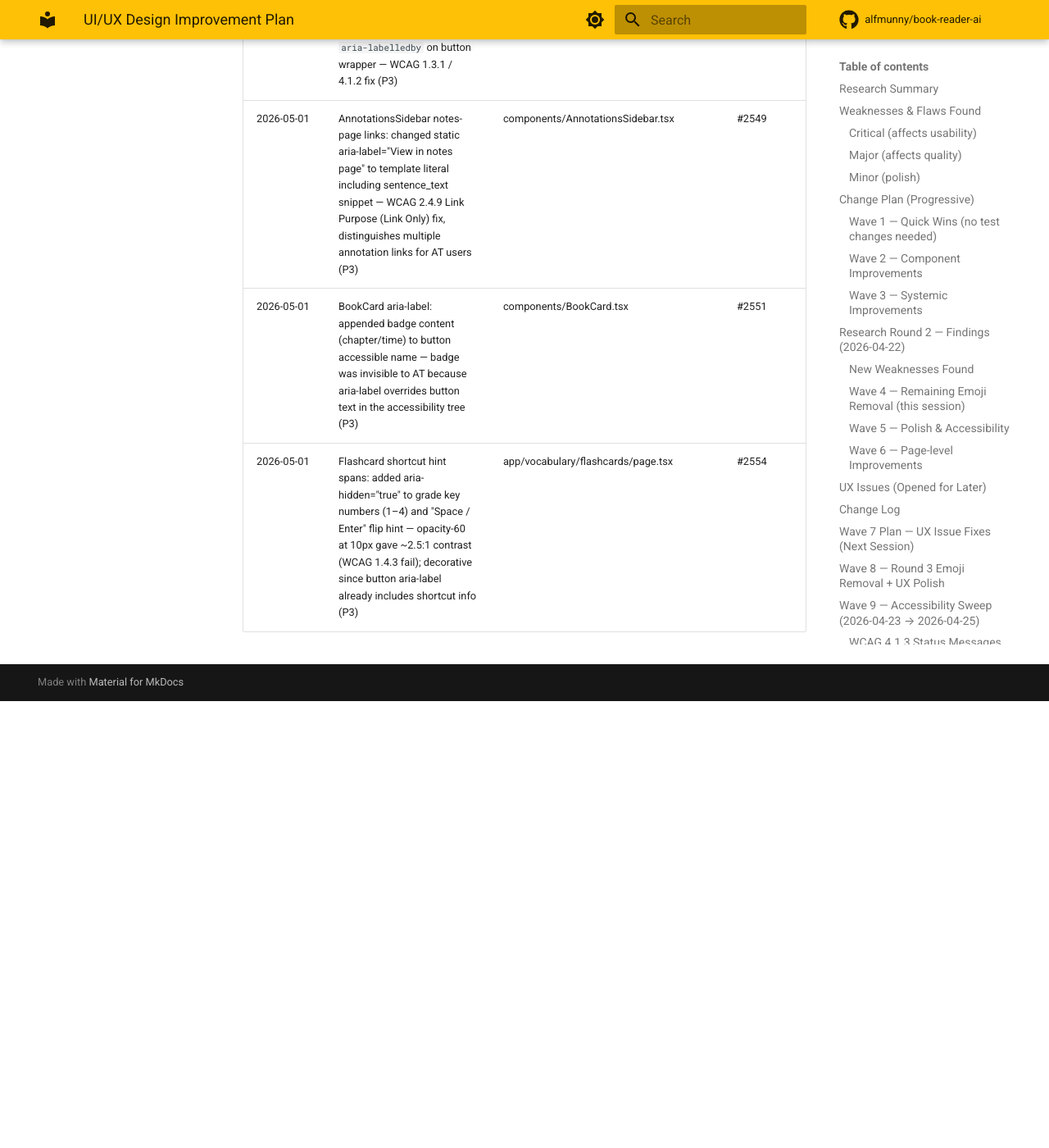
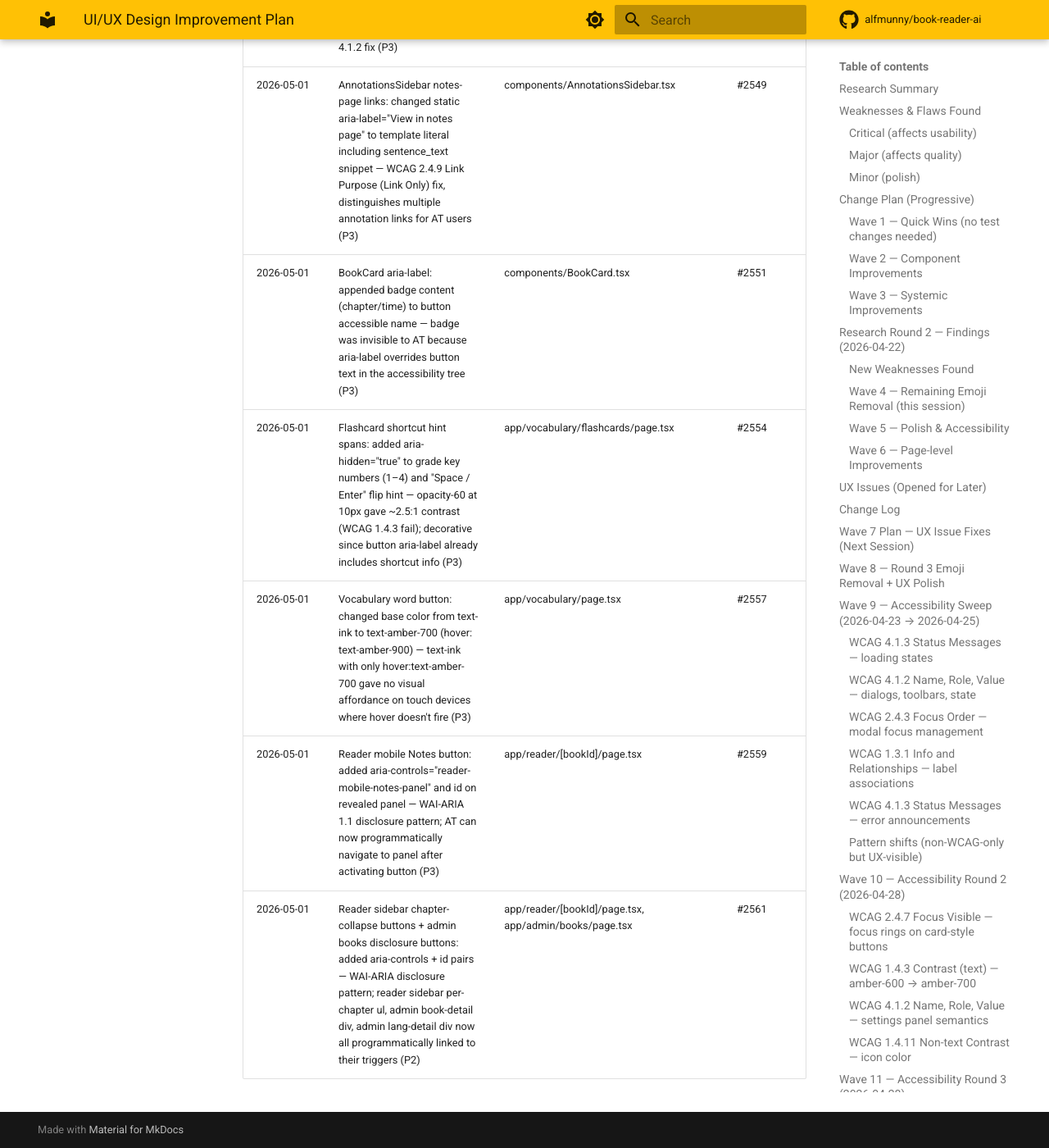
Before and after one commit to alfmunny/book-reader-ai, an MkDocs documentation site: the page built from docs/design-improvement-plan.md, in a window 1280 px wide and 1400 px high, scrolled down 36071 px. Shown: the whole window at 82% size. Built offline with MkDocs 1.6.1 and Material for MkDocs 9.7.7, drawn with Linux system fonts in a browser that asks for light colours; comment, search, counter and statistics services are not loaded; before the commit the page ends 36926 px from its top, so only the background shows below that.

Commit message:
docs: update design-improvement-plan.md with #2557, #2559, #2561 change log entries

```diff
--- a/docs/design-improvement-plan.md
+++ b/docs/design-improvement-plan.md
@@ -571,3 +571,6 @@
 | 2026-05-01 | AnnotationsSidebar notes-page links: changed static aria-label="View in notes page" to template literal including sentence_text snippet — WCAG 2.4.9 Link Purpose (Link Only) fix, distinguishes multiple annotation links for AT users (P3) | components/AnnotationsSidebar.tsx | #2549 |
 | 2026-05-01 | BookCard aria-label: appended badge content (chapter/time) to button accessible name — badge was invisible to AT because aria-label overrides button text in the accessibility tree (P3) | components/BookCard.tsx | #2551 |
 | 2026-05-01 | Flashcard shortcut hint spans: added aria-hidden="true" to grade key numbers (1–4) and "Space / Enter" flip hint — opacity-60 at 10px gave ~2.5:1 contrast (WCAG 1.4.3 fail); decorative since button aria-label already includes shortcut info (P3) | app/vocabulary/flashcards/page.tsx | #2554 |
+| 2026-05-01 | Vocabulary word button: changed base color from text-ink to text-amber-700 (hover: text-amber-900) — text-ink with only hover:text-amber-700 gave no visual affordance on touch devices where hover doesn't fire (P3) | app/vocabulary/page.tsx | #2557 |
+| 2026-05-01 | Reader mobile Notes button: added aria-controls="reader-mobile-notes-panel" and id on revealed panel — WAI-ARIA 1.1 disclosure pattern; AT can now programmatically navigate to panel after activating button (P3) | app/reader/[bookId]/page.tsx | #2559 |
+| 2026-05-01 | Reader sidebar chapter-collapse buttons + admin books disclosure buttons: added aria-controls + id pairs — WAI-ARIA disclosure pattern; reader sidebar per-chapter ul, admin book-detail div, admin lang-detail div now all programmatically linked to their triggers (P2) | app/reader/[bookId]/page.tsx, app/admin/books/page.tsx | #2561 |
```
